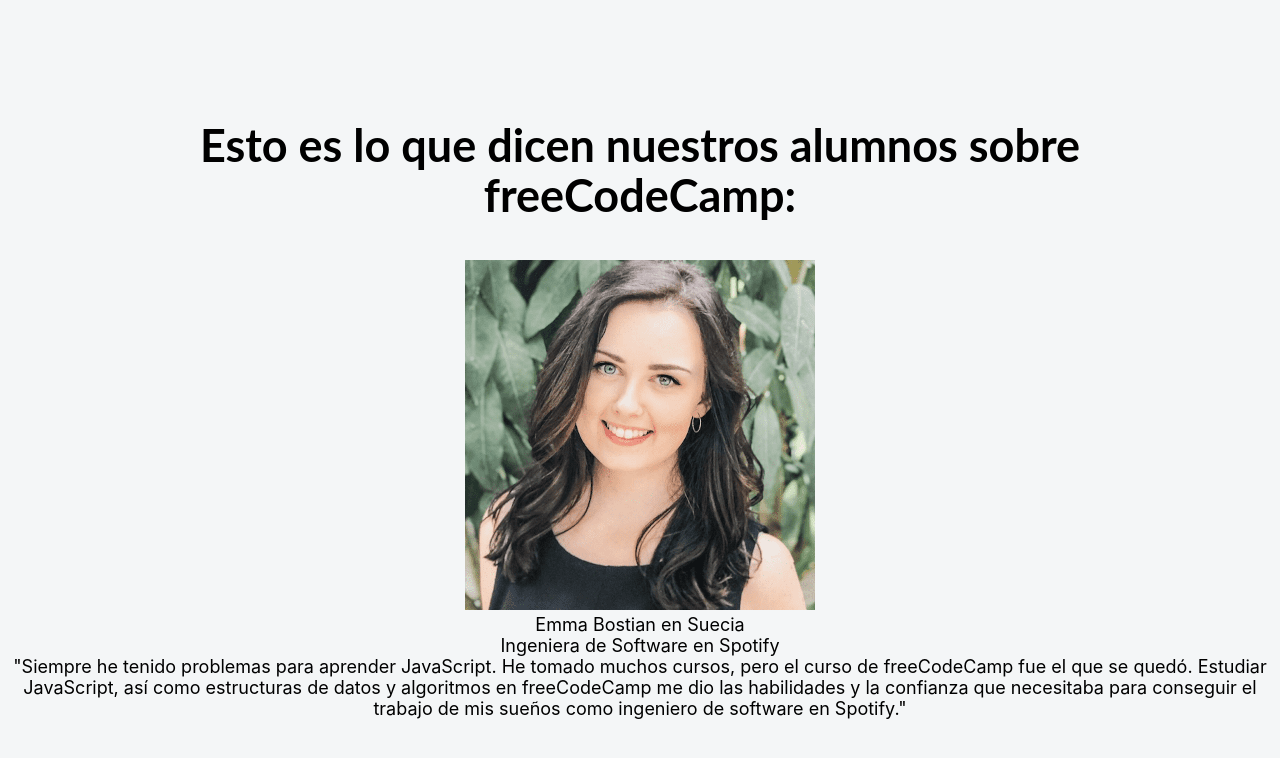
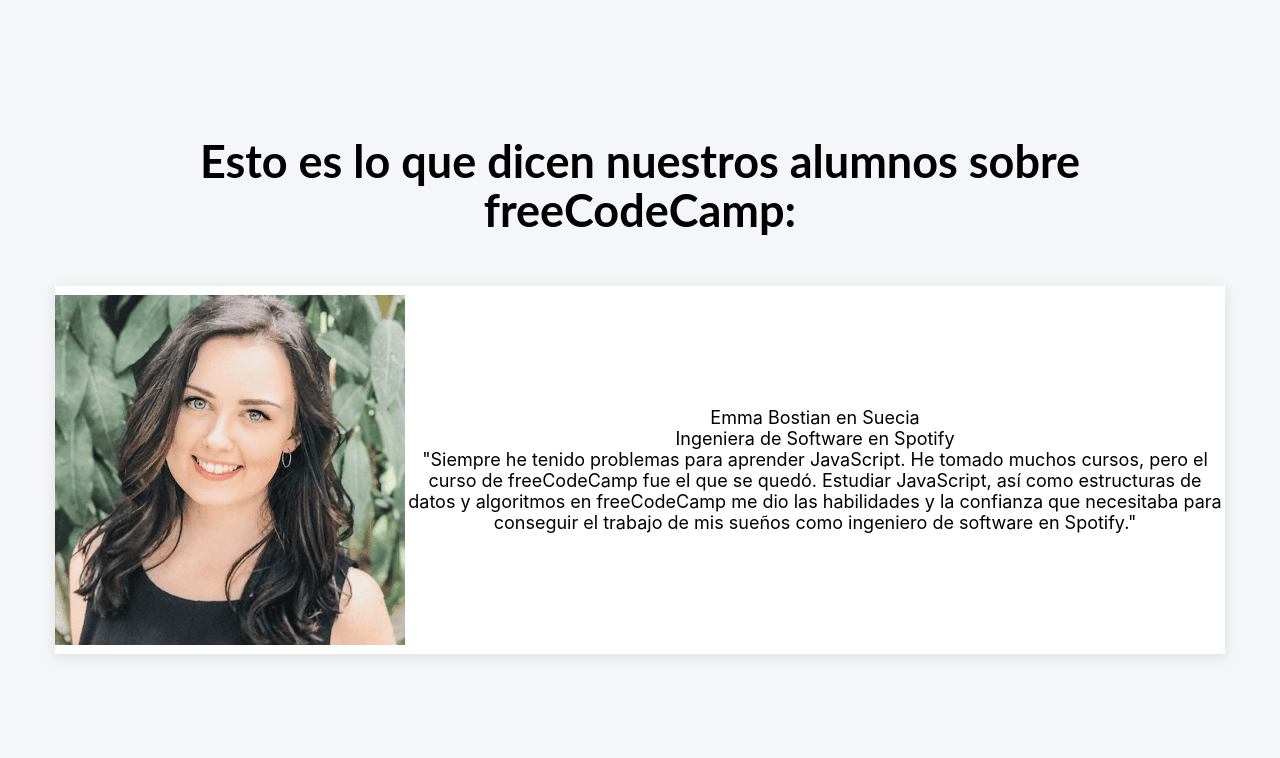
Before and after one commit to quserforgitp/reactLearning-freecodecamp-clone, a React (Create React App) app: page / in a window 1280 px wide. Shown: the top 758 px of the page. Built offline with nearby package versions, Linux system fonts and the light colour scheme; the HTML template or start-up script is replaced by a standard one.

Commit message:
primeros estilos e importacion para componente Testimonio

```diff
--- a/src/componentes/Testimonio.jsx
+++ b/src/componentes/Testimonio.jsx
@@ -1,4 +1,5 @@
 import React from "react";
+import "../hojas-de-estilo/Testimonio.css";
 
 function Testimonio() {
   return (
--- a/src/hojas-de-estilo/Testimonio.css
+++ b/src/hojas-de-estilo/Testimonio.css
@@ -0,0 +1,10 @@
+.contenedor-testimonio {
+  width: 1170px;
+  height: 368px;
+  margin: 10px 10px 50px;
+  display: flex;
+  align-items: center;
+  justify-content: center;
+  background-color: #fff;
+  box-shadow: 0 3px 13px 1px rgb(0 0 0 / 9%);
+}
```
